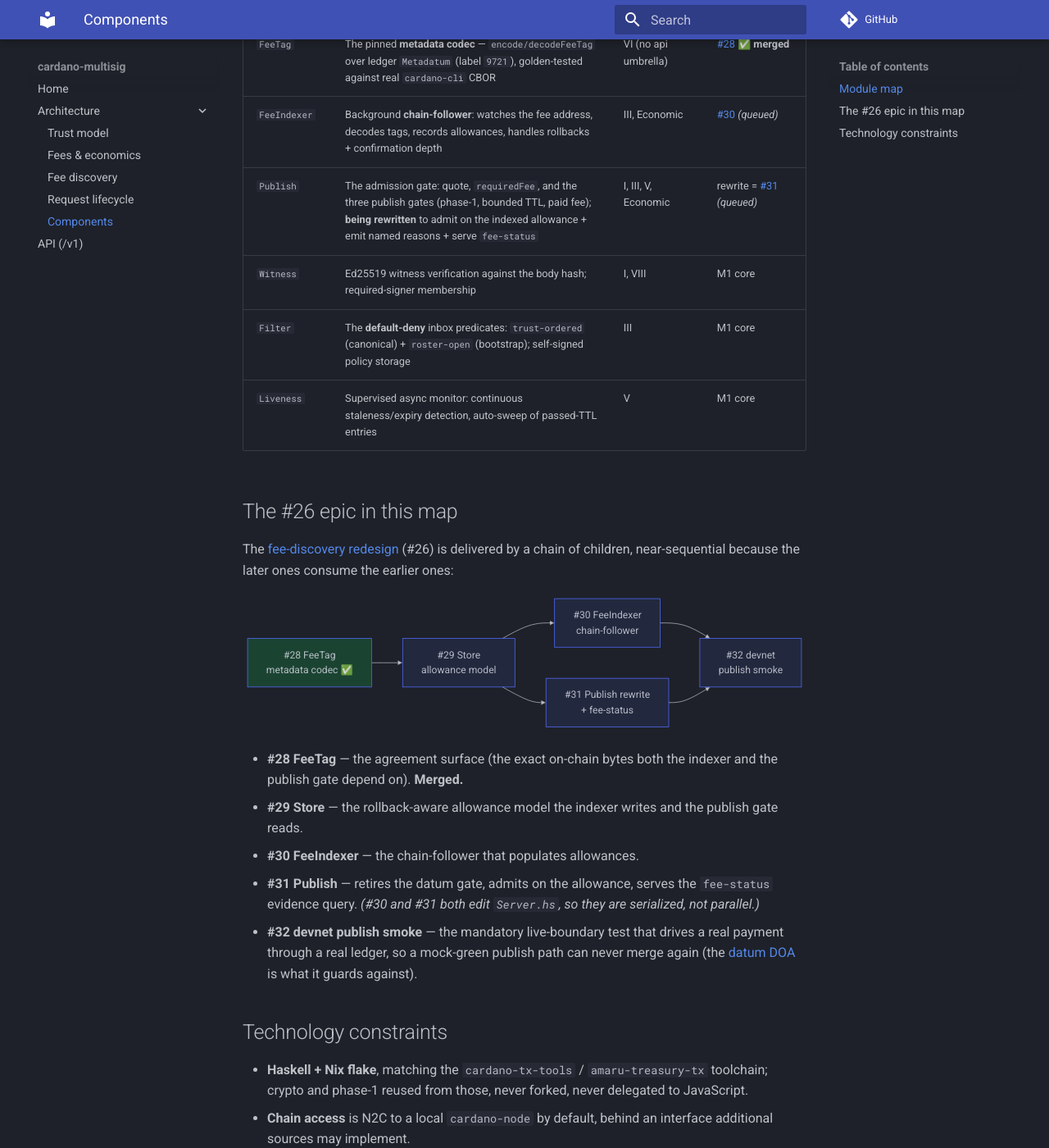
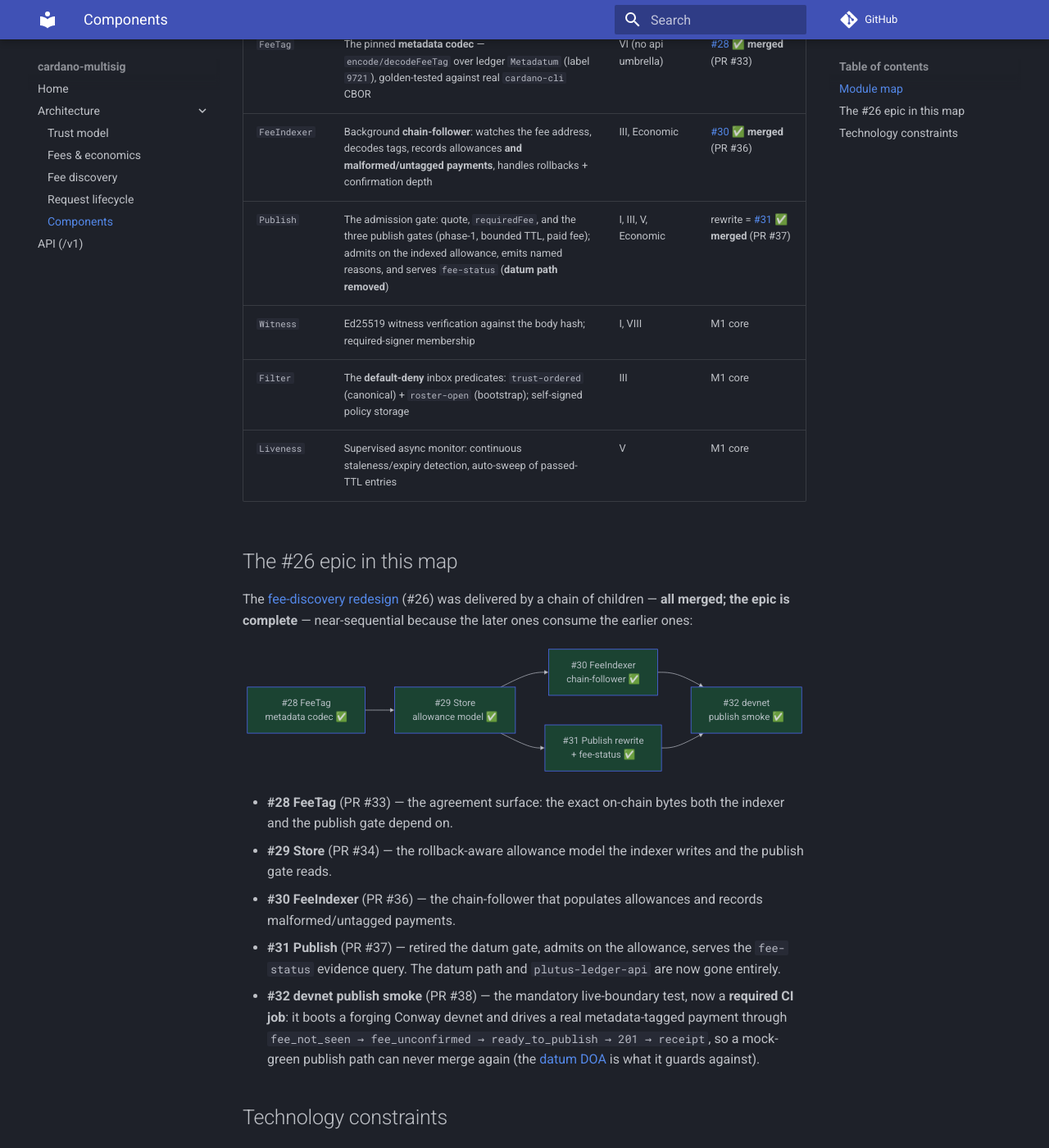
Before and after one commit to lambdasistemi/cardano-multisig, an MkDocs documentation site: the page built from docs/architecture/components.md, in a window 1280 px wide and 1400 px high, scrolled down 992 px. Shown: the whole window at 82% size. Built offline with MkDocs 1.6.1 and Material for MkDocs 9.7.7, drawn with Linux system fonts in a browser that asks for light colours; comment, search, counter and statistics services are not loaded.

Commit message:
docs: mark #26 epic children merged (epic complete)

````diff
--- a/docs/architecture/components.md
+++ b/docs/architecture/components.md
@@ -46,41 +46,46 @@ flowchart TB
 |--------|----------------|------------------|------------------|
 | `Server` | Hand-routed WAI/warp app; the `/v1` surface; CORS; wires the store + node + background monitors at startup | VII (backend, no UI) | M1 core |
 | `Chain` | N2C access behind an interface: live **phase-1 pre-flight** and chain reads; no chain backend leaks into the pure core | V, VI | M1 core |
-| `Store` (+ `Store/`) | Durable RocksDB persistence: entries, witnesses, status — **and the rollback-aware fee-payment / allowance model** | VII (durable to restart) | allowance model = [#29](https://github.com/lambdasistemi/cardano-multisig/issues/29) *(in flight)* |
-| `FeeTag` | The pinned **metadata codec** — `encode/decodeFeeTag` over ledger `Metadatum` (label `9721`), golden-tested against real `cardano-cli` CBOR | VI (no api umbrella) | [#28](https://github.com/lambdasistemi/cardano-multisig/issues/28) ✅ **merged** |
-| `FeeIndexer` | Background **chain-follower**: watches the fee address, decodes tags, records allowances, handles rollbacks + confirmation depth | III, Economic | [#30](https://github.com/lambdasistemi/cardano-multisig/issues/30) *(queued)* |
-| `Publish` | The admission gate: quote, `requiredFee`, and the three publish gates (phase-1, bounded TTL, paid fee); **being rewritten** to admit on the indexed allowance + emit named reasons + serve `fee-status` | I, III, V, Economic | rewrite = [#31](https://github.com/lambdasistemi/cardano-multisig/issues/31) *(queued)* |
+| `Store` (+ `Store/`) | Durable RocksDB persistence: entries, witnesses, status — **and the rollback-aware fee-payment / allowance model** | VII (durable to restart) | allowance model = [#29](https://github.com/lambdasistemi/cardano-multisig/issues/29) ✅ **merged** (PR #34) |
+| `FeeTag` | The pinned **metadata codec** — `encode/decodeFeeTag` over ledger `Metadatum` (label `9721`), golden-tested against real `cardano-cli` CBOR | VI (no api umbrella) | [#28](https://github.com/lambdasistemi/cardano-multisig/issues/28) ✅ **merged** (PR #33) |
+| `FeeIndexer` | Background **chain-follower**: watches the fee address, decodes tags, records allowances **and malformed/untagged payments**, handles rollbacks + confirmation depth | III, Economic | [#30](https://github.com/lambdasistemi/cardano-multisig/issues/30) ✅ **merged** (PR #36) |
+| `Publish` | The admission gate: quote, `requiredFee`, and the three publish gates (phase-1, bounded TTL, paid fee); admits on the indexed allowance, emits named reasons, and serves `fee-status` (**datum path removed**) | I, III, V, Economic | rewrite = [#31](https://github.com/lambdasistemi/cardano-multisig/issues/31) ✅ **merged** (PR #37) |
 | `Witness` | Ed25519 witness verification against the body hash; required-signer membership | I, VIII | M1 core |
 | `Filter` | The **default-deny** inbox predicates: `trust-ordered` (canonical) + `roster-open` (bootstrap); self-signed policy storage | III | M1 core |
 | `Liveness` | Supervised async monitor: continuous staleness/expiry detection, auto-sweep of passed-TTL entries | V | M1 core |
 
 ## The #26 epic in this map
 
-The [fee-discovery redesign](fee-discovery.md) (#26) is delivered by a chain
-of children, near-sequential because the later ones consume the earlier ones:
+The [fee-discovery redesign](fee-discovery.md) (#26) was delivered by a chain
+of children — **all merged; the epic is complete** — near-sequential because the
+later ones consume the earlier ones:
 
 ```mermaid
 flowchart LR
-    T28["#28 FeeTag<br/>metadata codec ✅"] --> T29["#29 Store<br/>allowance model"]
-    T29 --> T30["#30 FeeIndexer<br/>chain-follower"]
-    T29 --> T31["#31 Publish rewrite<br/>+ fee-status"]
-    T30 --> T32["#32 devnet<br/>publish smoke"]
+    T28["#28 FeeTag<br/>metadata codec ✅"] --> T29["#29 Store<br/>allowance model ✅"]
+    T29 --> T30["#30 FeeIndexer<br/>chain-follower ✅"]
+    T29 --> T31["#31 Publish rewrite<br/>+ fee-status ✅"]
+    T30 --> T32["#32 devnet<br/>publish smoke ✅"]
     T31 --> T32
-    style T28 fill:#1b4332
+    classDef done fill:#1b4332;
+    class T28,T29,T30,T31,T32 done;
 ```
 
-- **#28 FeeTag** — the agreement surface (the exact on-chain bytes both the
-  indexer and the publish gate depend on). **Merged.**
-- **#29 Store** — the rollback-aware allowance model the indexer writes and
-  the publish gate reads.
-- **#30 FeeIndexer** — the chain-follower that populates allowances.
-- **#31 Publish** — retires the datum gate, admits on the allowance, serves
-  the `fee-status` evidence query. *(#30 and #31 both edit `Server.hs`, so
-  they are serialized, not parallel.)*
-- **#32 devnet publish smoke** — the mandatory live-boundary test that drives
-  a real payment through a real ledger, so a mock-green publish path can never
-  merge again (the [datum DOA](fee-discovery.md#alternatives-considered) is
-  what it guards against).
+- **#28 FeeTag** (PR #33) — the agreement surface: the exact on-chain bytes both
+  the indexer and the publish gate depend on.
+- **#29 Store** (PR #34) — the rollback-aware allowance model the indexer writes
+  and the publish gate reads.
+- **#30 FeeIndexer** (PR #36) — the chain-follower that populates allowances and
+  records malformed/untagged payments.
+- **#31 Publish** (PR #37) — retired the datum gate, admits on the allowance,
+  serves the `fee-status` evidence query. The datum path and `plutus-ledger-api`
+  are now gone entirely.
+- **#32 devnet publish smoke** (PR #38) — the mandatory live-boundary test, now a
+  **required CI job**: it boots a forging Conway devnet and drives a real
+  metadata-tagged payment through `fee_not_seen → fee_unconfirmed →
+  ready_to_publish → 201 → receipt`, so a mock-green publish path can never merge
+  again (the [datum DOA](fee-discovery.md#alternatives-considered) is what it
+  guards against).
 
 ## Technology constraints
 
````
